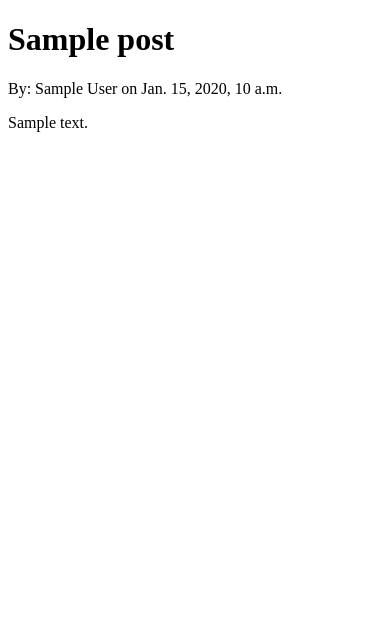
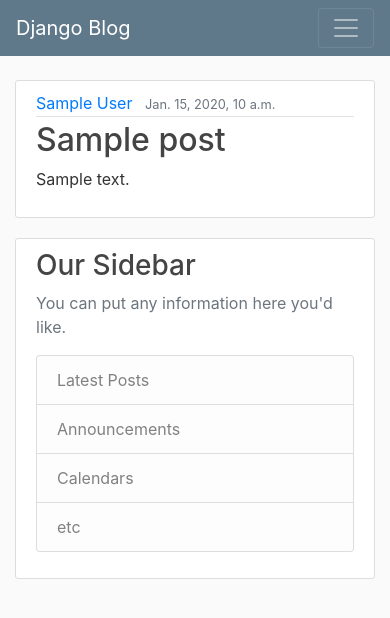
Before and after one commit to krishivga/django_blog_corey_schafer, a Django app: template blog/basic_blog/templates/basic_blog/home.html in a window 390 px wide. Shown: the top 618 px of the page. Run offline with Django 3.2, Linux system fonts and the light colour scheme; the template is opened without the code that fills it: most values are stand-ins (such as "Sample title", 1, 10 or a date in 2020).

Commit message:
Created base template, added bootstrap and url optimizations for modularization

```diff
--- /dev/null
+++ b/blog/basic_blog/static/basic_blog/main.css
@@ -0,0 +1,84 @@
+body {
+  background: #fafafa;
+  color: #333333;
+  margin-top: 5rem;
+}
+
+h1, h2, h3, h4, h5, h6 {
+  color: #444444;
+}
+
+ul {
+  margin: 0;
+}
+
+.bg-steel {
+  background-color: #5f788a;
+}
+
+.site-header .navbar-nav .nav-link {
+  color: #cbd5db;
+}
+
+.site-header .navbar-nav .nav-link:hover {
+  color: #ffffff;
+}
+
+.site-header .navbar-nav .nav-link.active {
+  font-weight: 500;
+}
+
+.content-section {
+  background: #ffffff;
+  padding: 10px 20px;
+  border: 1px solid #dddddd;
+  border-radius: 3px;
+  margin-bottom: 20px;
+}
+
+.article-title {
+  color: #444444;
+}
+
+a.article-title:hover {
+  color: #428bca;
+  text-decoration: none;
+}
+
+.article-content {
+  white-space: pre-line;
+}
+
+.article-img {
+  height: 65px;
+  width: 65px;
+  margin-right: 16px;
+}
+
+.article-metadata {
+  padding-bottom: 1px;
+  margin-bottom: 4px;
+  border-bottom: 1px solid #e3e3e3
+}
+
+.article-metadata a:hover {
+  color: #333;
+  text-decoration: none;
+}
+
+.article-svg {
+  width: 25px;
+  height: 25px;
+  vertical-align: middle;
+}
+
+.account-img {
+  height: 125px;
+  width: 125px;
+  margin-right: 20px;
+  margin-bottom: 16px;
+}
+
+.account-heading {
+  font-size: 2.5rem;
+}
--- a/blog/basic_blog/templates/basic_blog/base.html
+++ b/blog/basic_blog/templates/basic_blog/base.html
@@ -1,7 +1,18 @@
+{% load static %}
 <!DOCTYPE html>
 <html>
 
 <head>
+
+  <!-- Required meta tags -->
+  <meta charset="utf-8">
+  <meta name="viewport" content="width=device-width, initial-scale=1, shrink-to-fit=no">
+
+  <!-- Bootstrap CSS -->
+  <link rel="stylesheet" href="https://cdn.jsdelivr.net/npm/bootstrap@4.3.1/dist/css/bootstrap.min.css"
+    integrity="sha384-ggOyR0iXCbMQv3Xipma34MD+dH/1fQ784/j6cY/iJTQUOhcWr7x9JvoRxT2MZw1T" crossorigin="anonymous">
+
+  <link rel="stylesheet" type="text/css" href="{% static 'basic_blog/main.css' %}">
   {% if title %}
   <title>Django Blog - {{ title }}</title>
   {% else %}
@@ -10,7 +21,61 @@
 </head>
 
 <body>
+  <header class="site-header">
+    <nav class="navbar navbar-expand-md navbar-dark bg-steel fixed-top">
+      <div class="container">
+        <a class="navbar-brand mr-4" href="{% url 'blog-home' %}">Django Blog</a>
+        <button class="navbar-toggler" type="button" data-toggle="collapse" data-target="#navbarToggle"
+          aria-controls="navbarToggle" aria-expanded="false" aria-label="Toggle navigation">
+          <span class="navbar-toggler-icon"></span>
+        </button>
+        <div class="collapse navbar-collapse" id="navbarToggle">
+          <div class="navbar-nav mr-auto">
+            <a class="nav-item nav-link" href="{% url 'blog-home' %}">Home</a>blog-home
+            <a class="nav-item nav-link" href="{% url 'blog-about' %}">About</a>
+          </div>
+          <!-- Navbar Right Side -->
+          <div class="navbar-nav">
+            <a class="nav-item nav-link" href="#">Login</a>
+            <a class="nav-item nav-link" href="#">Register</a>
+          </div>
+        </div>
+      </div>
+    </nav>
+  </header>
 
+  <main role="main" class="container">
+    <div class="row">
+      <div class="col-md-8">
+        {% block content %}{% endblock %}
+      </div>
+      <div class="col-md-4">
+        <div class="content-section">
+          <h3>Our Sidebar</h3>
+          <p class='text-muted'>You can put any information here you'd like.
+          <ul class="list-group">
+            <li class="list-group-item list-group-item-light">Latest Posts</li>
+            <li class="list-group-item list-group-item-light">Announcements</li>
+            <li class="list-group-item list-group-item-light">Calendars</li>
+            <li class="list-group-item list-group-item-light">etc</li>
+          </ul>
+          </p>
+        </div>
+      </div>
+    </div>
+  </main>
+
+  <!-- Optional JavaScript -->
+  <!-- jQuery first, then Popper.js, then Bootstrap JS -->
+  <script src="https://code.jquery.com/jquery-3.3.1.slim.min.js"
+    integrity="sha384-q8i/X+965DzO0rT7abK41JStQIAqVgRVzpbzo5smXKp4YfRvH+8abtTE1Pi6jizo"
+    crossorigin="anonymous"></script>
+  <script src="https://cdn.jsdelivr.net/npm/popper.js@1.14.7/dist/umd/popper.min.js"
+    integrity="sha384-UO2eT0CpHqdSJQ6hJty5KVphtPhzWj9WO1clHTMGa3JDZwrnQq4sF86dIHNDz0W1"
+    crossorigin="anonymous"></script>
+  <script src="https://cdn.jsdelivr.net/npm/bootstrap@4.3.1/dist/js/bootstrap.min.js"
+    integrity="sha384-JjSmVgyd0p3pXB1rRibZUAYoIIy6OrQ6VrjIEaFf/nJGzIxFDsf4x0xIM+B07jRM"
+    crossorigin="anonymous"></script>
 </body>
 
 </html>
--- a/blog/basic_blog/templates/basic_blog/home.html
+++ b/blog/basic_blog/templates/basic_blog/home.html
@@ -1,20 +1,15 @@
-<!DOCTYPE html>
-<html>
-
-<head>
-  {% if title %}
-  <title>Django Blog - {{ title }}</title>
-  {% else %}
-  <title>Django Blog</title>
-  {% endif %}
-</head>
-
-<body>
-  {% for post in posts %}
-  <h1>{{ post.title }}</h1>
-  <p>By: {{ post.author }} on {{ post.date_posted }}</p>
-  <p>{{ post.content }}</p>
-  {% endfor %}
-</body>
-
-</html>
+{% extends 'basic_blog/base.html' %}
+{% block content %}
+{% for post in posts %}
+<article class="media content-section">
+  <div class="media-body">
+    <div class="article-metadata">
+      <a class="mr-2" href="#">{{ post.author }}</a>
+      <small class="text-muted">{{ post.date_posted }}</small>
+    </div>
+    <h2><a class="article-title" href="#">{{ post.title }}</a></h2>
+    <p class="article-content">{{ post.content }}</p>
+  </div>
+</article>
+{% endfor %}
+{% endblock content %}
```
Also changed, not shown: blog/basic_blog/templates/basic_blog/about.html (+4 -16 lines).
